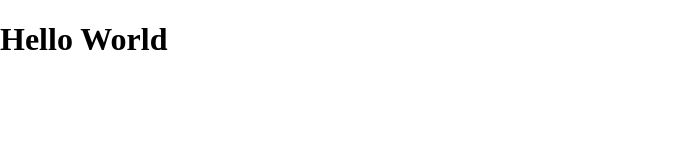
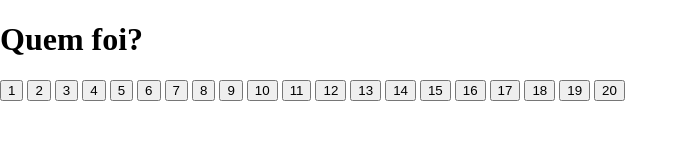
Before and after one commit to LGondin/browser, a website: page index.html in a window 1280 px wide. Shown: the whole page, without its empty margins (0-688 px from the left). Drawn offline with Linux system fonts and the light colour scheme.

Commit message:
Add challenge

```diff
--- a/index.html
+++ b/index.html
@@ -9,8 +9,29 @@
 </head>
 
 <body>
-  <h1>Hello World</h1>
-  <div id="wrapper" />
+  <h1>Quem foi?</h1>
+
+  <button>1</button>
+  <button>2</button>
+  <button>3</button>
+  <button>4</button>
+  <button>5</button>
+  <button>6</button>
+  <button>7</button>
+  <button>8</button>
+  <button>9</button>
+  <button>10</button>
+  <button>11</button>
+  <button>12</button>
+  <button>13</button>
+  <button>14</button>
+  <button>15</button>
+  <button>16</button>
+  <button>17</button>
+  <button>18</button>
+  <button>19</button>
+  <button>20</button>
+
 </body>
 
 <script src="./index.js" type="module"></script>
--- a/index.js
+++ b/index.js
@@ -1,6 +1,11 @@
-const carro = {
-  ano: '2015',
-  modelo: 'onix',
-  versao: 'tsi',
-}
-console.log(carro.ano)
+// Ao clicar em qualquer um dos botoes no html
+// o objetivo é que o texto do h1 se torne o valor dentro do botão
+
+// 🌟 bonus: o texto do h1 se tornar: "O clicado foi: [numero do botao aqui]"
+
+const name = document.getElementById('name')
+const button = document.getElementById('button')
+
+// button.addEventListener('click', function clickButton() {
+//   name.value = ''
+// })
```
